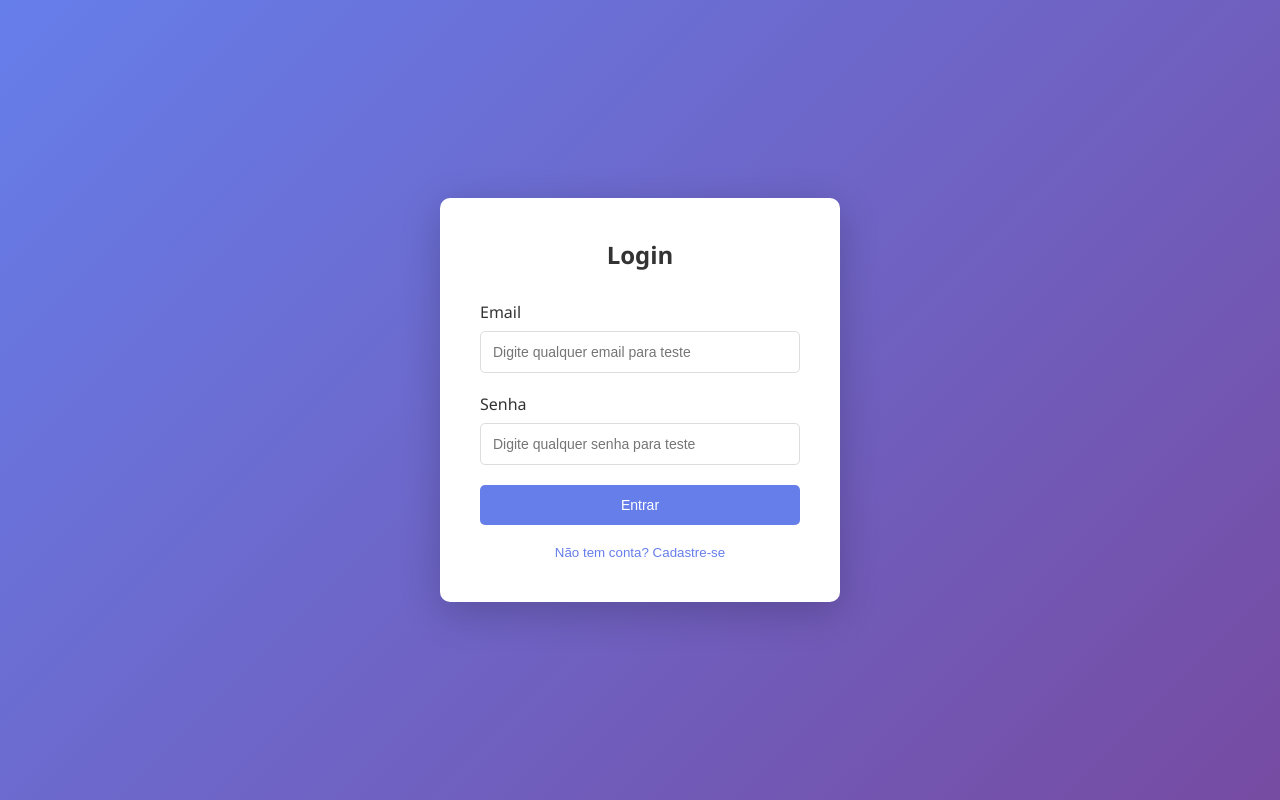
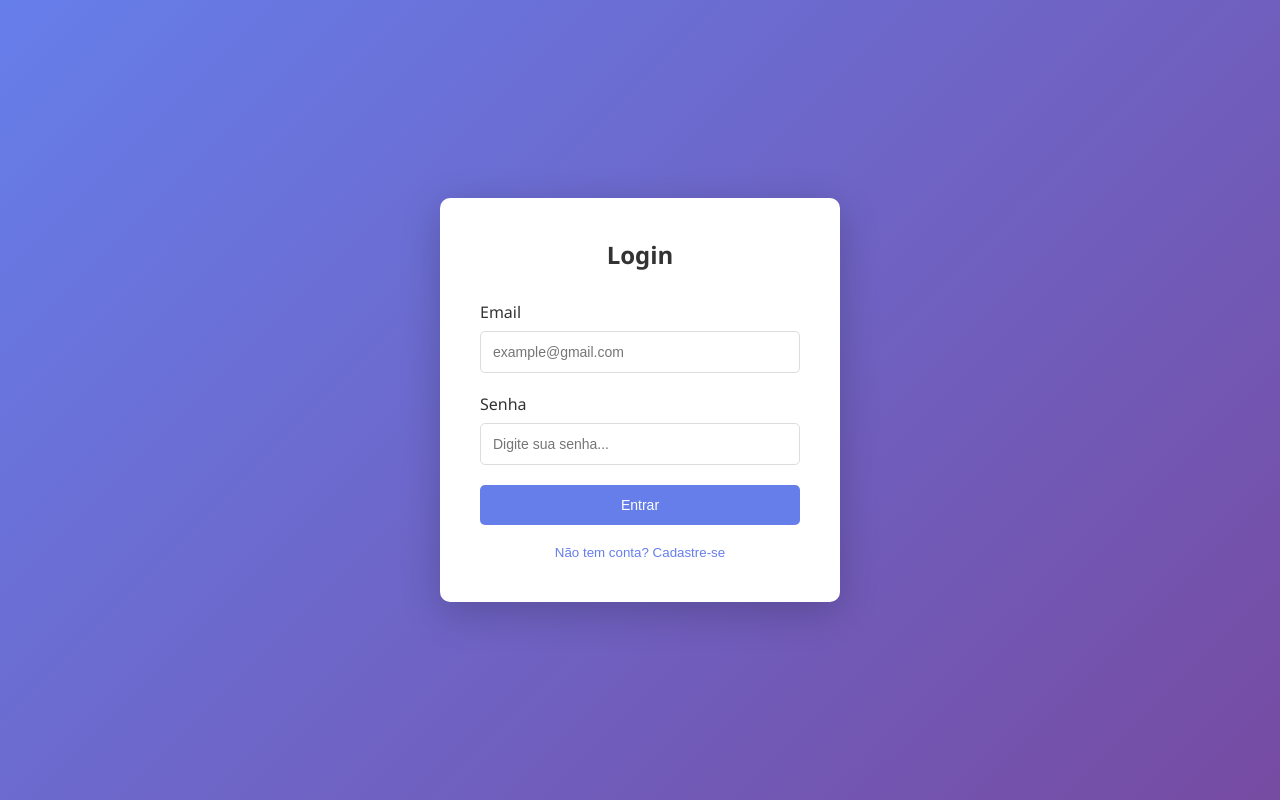
Before and after one commit to karython/Gestao_financeira, a plain HTML site: page index.html in a window 1280 px wide. Drawn offline with nearby package versions, Linux system fonts and the light colour scheme.

Commit message:
atualizando interface para html css e js

```diff
--- a/index.html
+++ b/index.html
@@ -638,11 +638,11 @@
                             </div>
                             <div class="form-group">
                                 <label>Email</label>
-                                <input type="email" id="email" required placeholder="Digite qualquer email para teste">
+                                <input type="email" id="email" required placeholder="example@gmail.com">
                             </div>
                             <div class="form-group">
                                 <label>Senha</label>
-                                <input type="password" id="password" required placeholder="Digite qualquer senha para teste">
+                                <input type="password" id="password" required placeholder="Digite sua senha...">
                             </div>
                             <div id="errorMessage" style="color: red; margin-bottom: 10px; display: none;"></div>
                             <button type="submit" class="btn" style="width: 100%; margin-bottom: 15px;">
```
